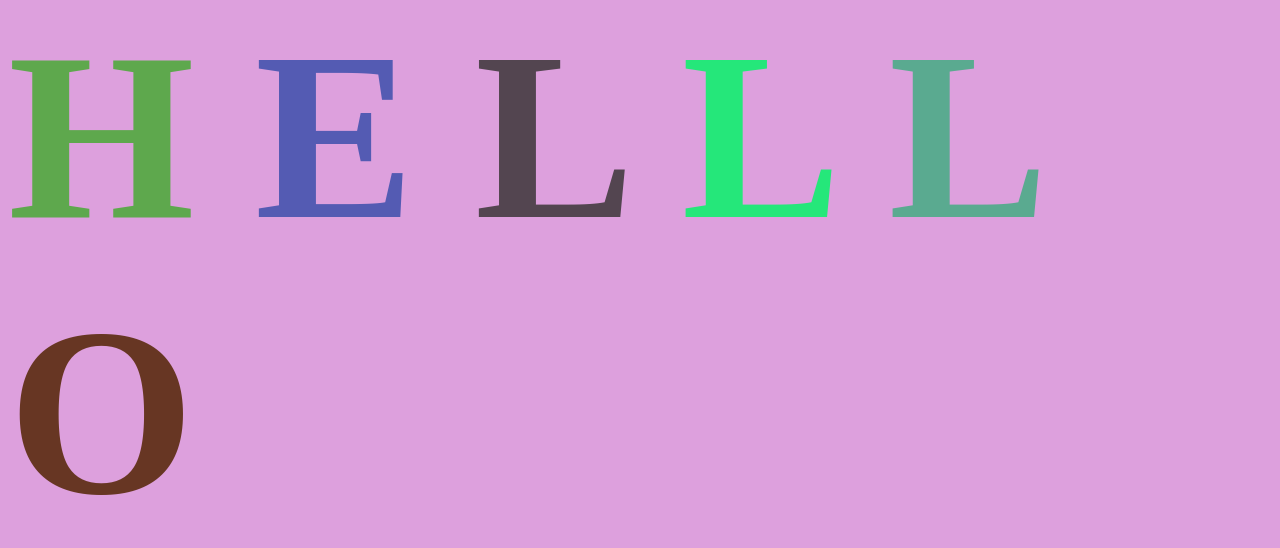
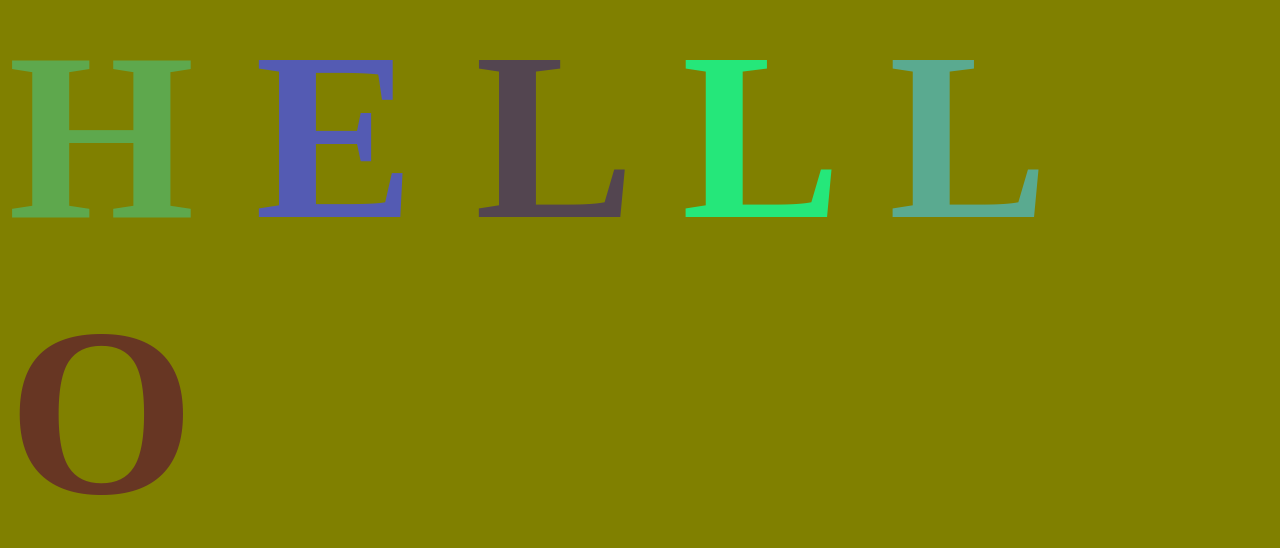
Before and after one commit to Wadeliflash3/First-GitHub-Practice, a plain HTML site: page index.html in a window 1280 px wide. Shown: the part 134-682 px from the top of the page. Drawn offline with Linux system fonts and the light colour scheme.

Commit message:
change bg to olive

```diff
--- a/app.css
+++ b/app.css
@@ -3,7 +3,7 @@ body {
     justify-content: center;
     align-items: center;
     height: 100vh;
-    background-color: plum;
+    background-color: olive;
   }
 
 h1 {
```
